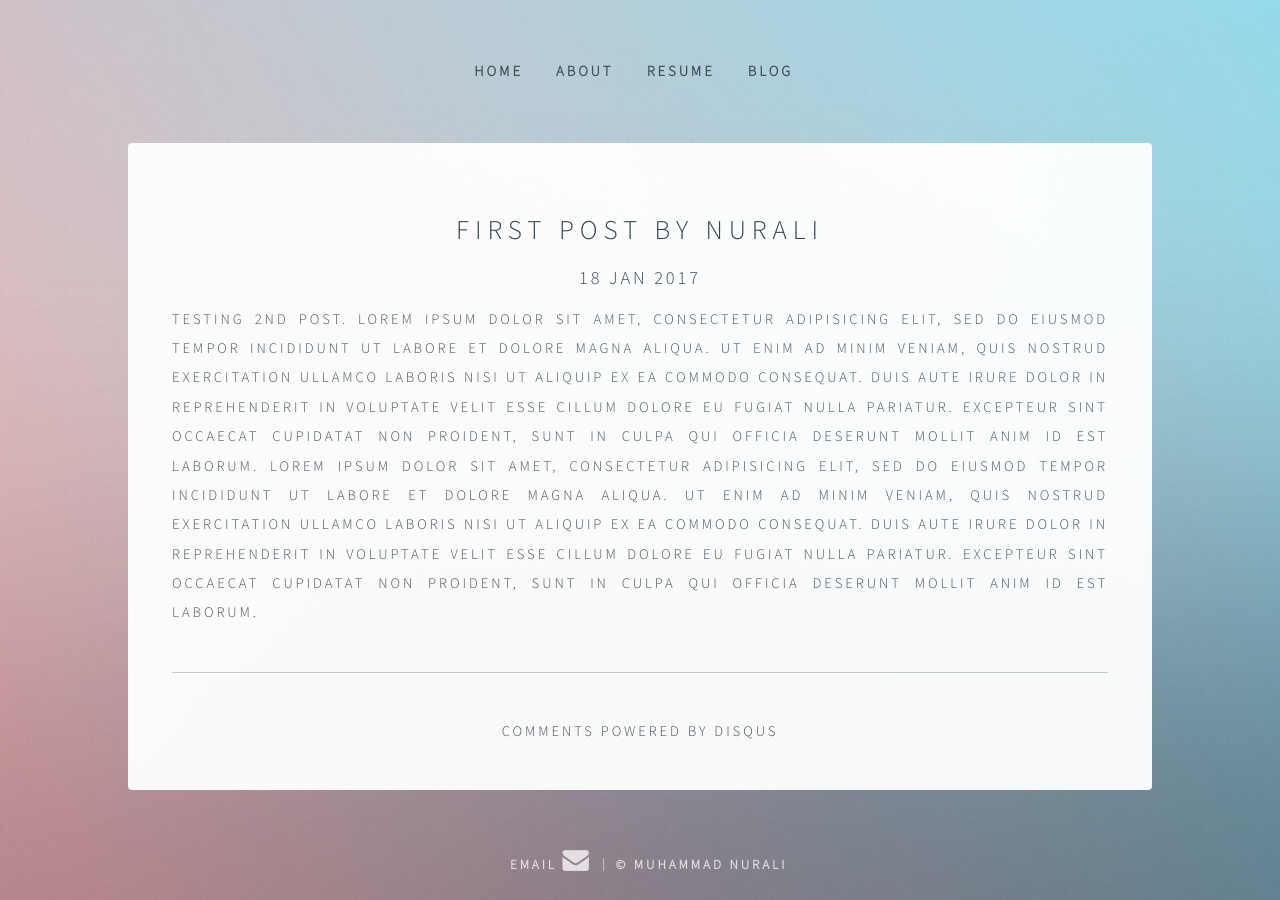
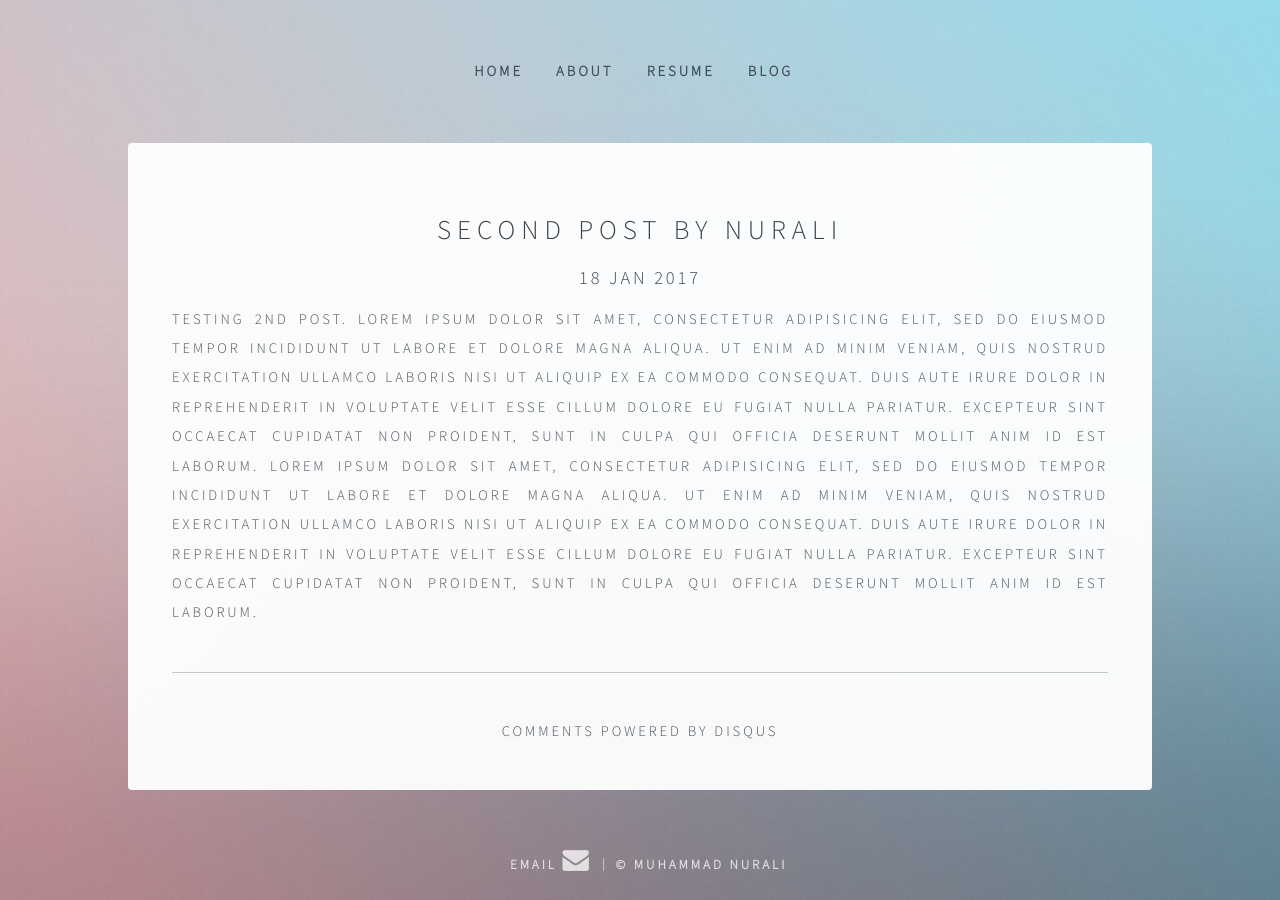
Before and after one commit to nurali93/nurali93.github.io-v1, a Jekyll site: the page built from _posts/2017-01-18-second-post.md, in a window 1280 px wide. Built offline with Jekyll 4.4.1, drawn with Linux system fonts in a browser that asks for light colours; comment, search, counter and statistics services are not loaded.

Commit message:
update resume src, 2nd blog title, add author

```diff
--- a/_posts/2017-01-18-second-post.md
+++ b/_posts/2017-01-18-second-post.md
@@ -1,6 +1,6 @@
 ---
 layout: post
-title: First Post by Nurali
+title: Second Post by Nurali
 date: 2017-01-18 20:30:00 +0800
 published: true
 ---
--- a/resume/index.html
+++ b/resume/index.html
@@ -5,5 +5,5 @@ title: Nurali's Resume
 <div class="blurb">
    	<h1>My Resume</h1>
    	<br />
-	<iframe src="https://nurali93.github.io/resume/resume-muhammad-nurali.pdf" type="pdf" width="650" height="650"></iframe>
+	<iframe src="https://nuralihusain.com/resume/resume-muhammad-nurali.pdf" type="pdf" width="650" height="650"></iframe>
 </div><!-- /.blurb -->
```
Also changed, not shown: _posts/2017-01-18-nurali-site-launched.md (+1 -0 lines).
